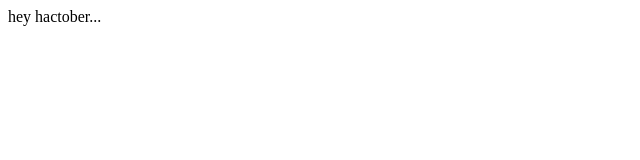
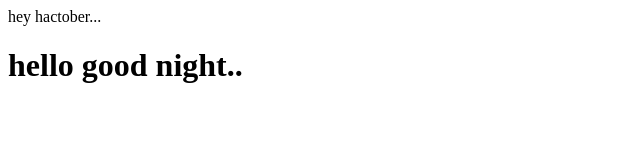
Before and after one commit to Chetu1911/gitpractice, a plain HTML site: page index.html in a window 1280 px wide. Shown: the whole page, without its empty margins (0-640 px from the left). Drawn offline with Linux system fonts and the light colour scheme.

Commit message:
second commit

```diff
--- a/index.html
+++ b/index.html
@@ -7,5 +7,6 @@
 </head>
 <body>
      hey hactober...
+     <h1>hello good night..</h1>
 </body>
 </html>
```
